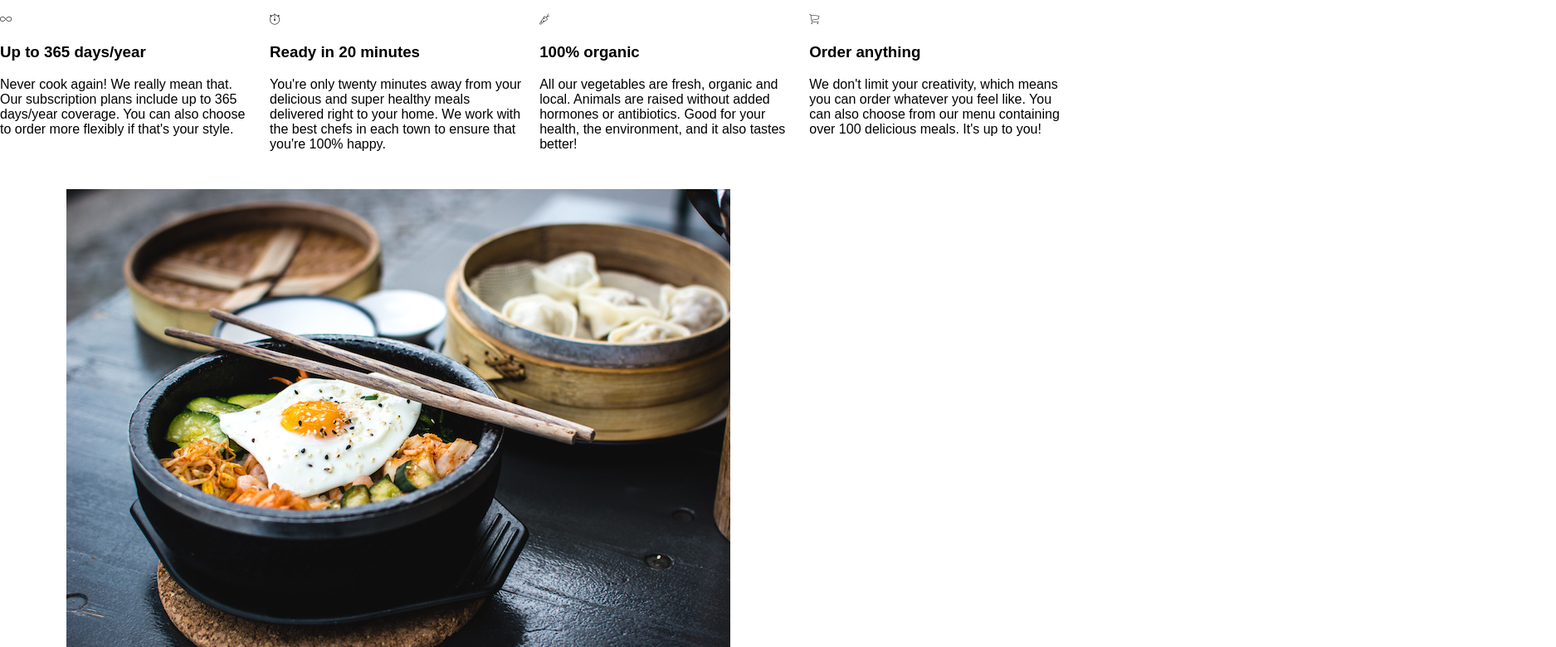
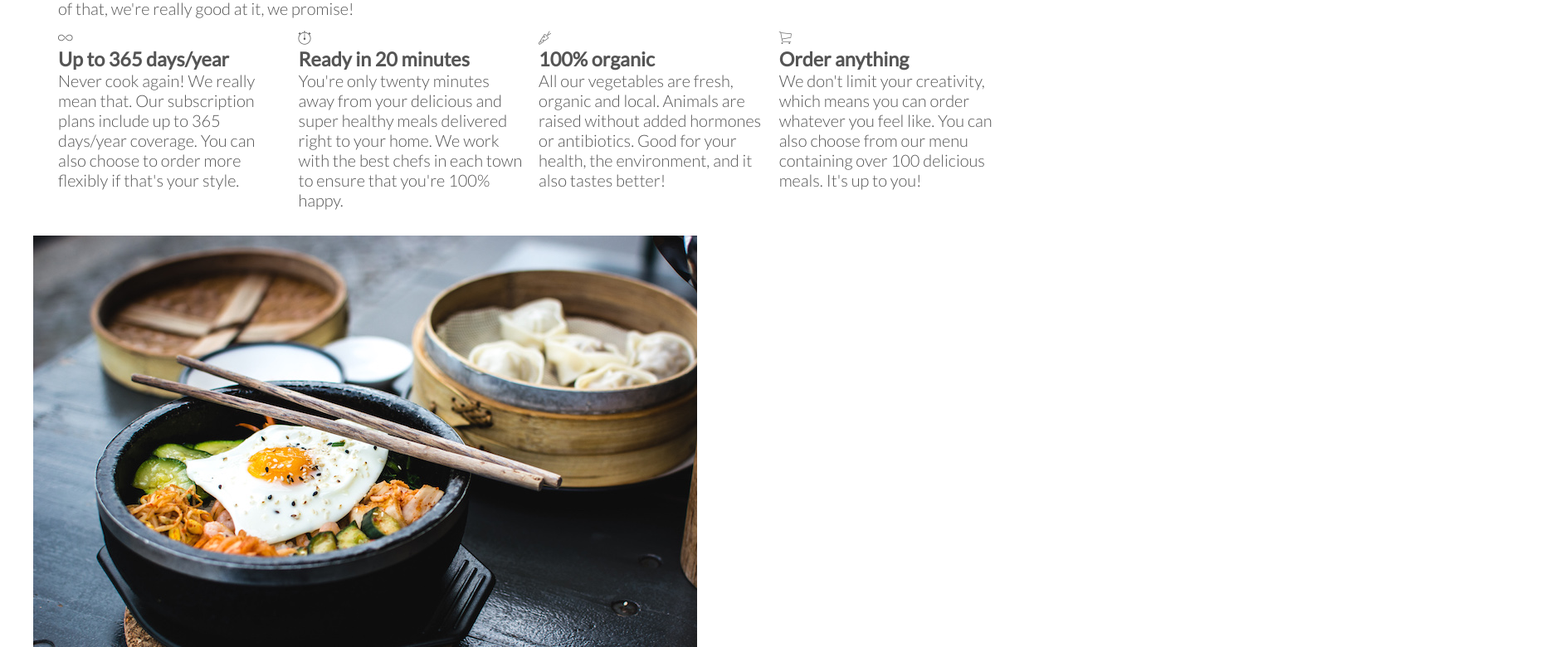
Before and after one commit to CodeIsaMystic/Omnifood-project, a plain HTML site: page app/index.html in a window 1280 px wide. Shown: the part 726-1506 px from the top of the page at 83% size, 1875 px wide, since content can reach past the window. Drawn offline with nearby package versions, Linux system fonts and the light colour scheme; files that its build step writes are made by us from their sources; files whose address does not match are found by name.

Commit message:
first settings

```diff
--- a/app/assets/css/style.css
+++ b/app/assets/css/style.css
@@ -0,0 +1,19 @@
+* {
+  margin: 0;
+  padding: 0;
+  box-sizing: border-box;
+}
+
+html {
+  background-color: #fff;
+  color: #555;
+  font-family: 'Lato', 'Arial', sans-serif;
+  font-size: 20px;
+  font-weight: 300;
+  text-rendering: optimizeLegibility;
+}
+
+.row {
+  max-width: 1140px;
+  margin: 0 auto;
+}
--- a/app/index.html
+++ b/app/index.html
@@ -7,8 +7,8 @@
         <link rel="stylesheet" type="text/css" href="vendors/css/grid.css">
         <link rel="stylesheet" type="text/css" href="vendors/css/ionicons.min.css">
         <link rel="stylesheet" type="text/css" href="vendors/css/animate.css">
-        <link rel="stylesheet" type="text/css" href="resources/css/style.css">
-        <link rel="stylesheet" type="text/css" href="resources/css/queries.css">
+        <link rel="stylesheet" type="text/css" href="assets/css/style.css">
+        <link rel="stylesheet" type="text/css" href="assets/css/queries.css">
         <link href='http://fonts.googleapis.com/css?family=Lato:100,300,400,300italic' rel='stylesheet' type='text/css'>
         <title>Omnifood</title>
     </head>
```
